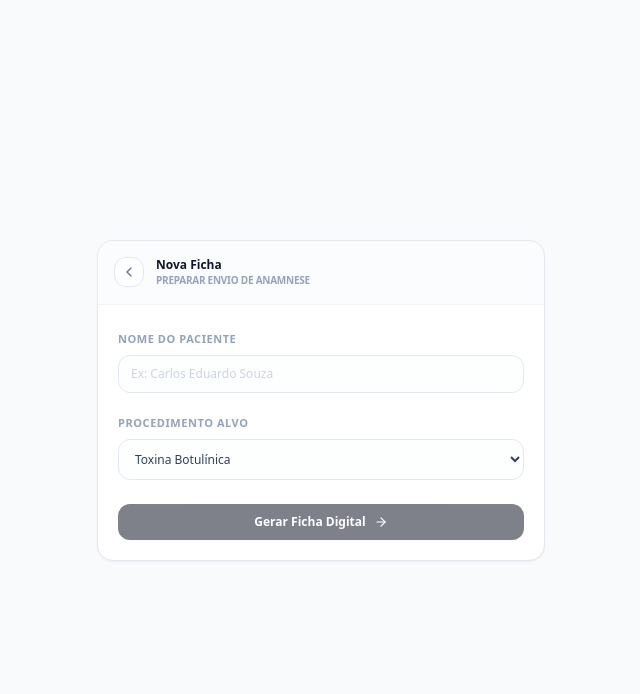
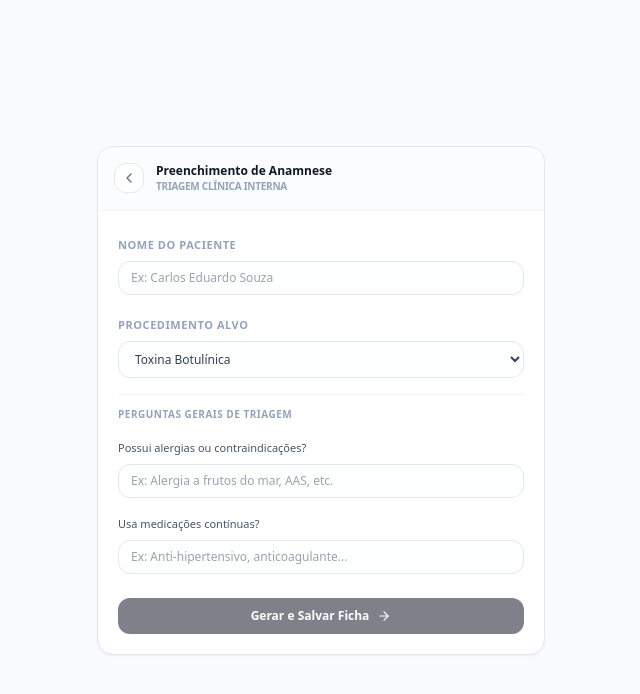
Before and after one commit to JuniorPiedade/anamnese-digitalapp, a Next.js app: page /dashboard/nova-ficha in a window 1280 px wide. Shown: the top 694 px of the page, without its empty margins (319-959 px from the left). Built offline with nearby package versions, Linux system fonts and the light colour scheme.

Commit message:
Update page.tsx

```diff
--- a/src/app/dashboard/nova-ficha/page.tsx
+++ b/src/app/dashboard/nova-ficha/page.tsx
@@ -2,12 +2,14 @@
 
 import React, { useState } from 'react';
 import { useRouter } from 'next/navigation';
-import { ChevronLeft, FileText, ArrowRight } from 'lucide-react';
+import { ChevronLeft, ArrowRight } from 'lucide-react';
 
 export default function NovaFichaPage() {
   const router = useRouter();
   const [paciente, setPaciente] = useState("");
   const [procedimento, setProcedimento] = useState("Toxina Botulínica");
+  const [alergias, setAlergias] = useState("");
+  const [medicacoes, setMedicacoes] = useState("");
   const [loading, setLoading] = useState(false);
 
   const handleSubmit = (e: React.FormEvent) => {
@@ -15,33 +17,34 @@ export default function NovaFichaPage() {
     if (!paciente.trim()) return;
 
     setLoading(true);
+    const dataFormatada = new Date().toLocaleDateString('pt-BR');
 
-    // Formata a data atual no padrão DD/MM/AAAA
-    const hoje = new Date();
-    const dataFormatada = hoje.toLocaleDateString('pt-BR');
-
-    // Estrutura o novo registro exatamente como o Dashboard espera
     const novaFicha = {
       id: String(Date.now()),
       paciente: paciente.trim(),
       procedimento: procedimento,
       data: dataFormatada,
-      status: "Pendente", // Começa como pendente para simular o cliente que ainda vai responder
+      status: "Pendente", // Começa como pendente aguardando validação do cliente via link
+      perguntasGerais: {
+        alergias: alergias.trim() || "Nenhuma relatada",
+        medicacoes: medicacoes.trim() || "Nenhuma relatada",
+      },
       historico: [
         {
           data: dataFormatada,
-          evento: `Link de Anamnese gerado para o procedimento de ${procedimento} e enviado ao paciente.`
+          evento: `Ficha de Anamnese criada com status PENDENTE. Aguardando validação do cliente pelo link.`
+        },
+        {
+          data: dataFormatada,
+          evento: `Triagem geral preenchida pelo profissional na clínica.`
         }
       ]
     };
 
-    // Lê os dados existentes, injeta a nova ficha no início da fila e salva de volta
     const existentes = localStorage.getItem('anamnese_fichas');
     const fichasAtuais = existentes ? JSON.parse(existentes) : [];
-
     localStorage.setItem('anamnese_fichas', JSON.stringify([novaFicha, ...fichasAtuais]));
 
-    // Simula um pequeno delay para suavidade visual antes de voltar ao dashboard
     setTimeout(() => {
       router.push('/dashboard');
     }, 800);
@@ -51,60 +54,52 @@ export default function NovaFichaPage() {
     <div className="min-h-screen bg-slate-50 text-slate-800 antialiased font-sans flex flex-col items-center justify-center p-4">
       <div className="w-full max-w-md bg-white rounded-2xl border border-slate-200 shadow-sm overflow-hidden">
 
-        {/* Cabeçalho do formulário */}
         <div className="p-4 border-b border-slate-100 flex items-center gap-3 bg-slate-50/50">
-          <button
-            onClick={() => router.push('/dashboard')}
-            className="p-1.5 rounded-xl border border-slate-200 bg-white text-slate-500 hover:text-slate-800 active:scale-95 transition-all"
-          >
+          <button type="button" onClick={() => router.push('/dashboard')} className="p-1.5 rounded-xl border border-slate-200 bg-white text-slate-500 active:scale-95 transition-all">
             <ChevronLeft className="h-4 w-4" />
           </button>
           <div>
-            <h2 className="text-xs font-bold text-slate-900">Nova Ficha</h2>
-            <p className="text-[10px] text-slate-400 uppercase font-semibold tracking-tight">Preparar envio de anamnese</p>
+            <h2 className="text-xs font-bold text-slate-900">Preenchimento de Anamnese</h2>
+            <p className="text-[10px] text-slate-400 uppercase font-semibold tracking-tight">Triagem Clínica Interna</p>
           </div>
         </div>
 
-        {/* Formulário */}
         <form onSubmit={handleSubmit} className="p-5 space-y-4">
           <div className="space-y-1.5">
             <label className="text-[11px] font-bold text-slate-400 uppercase tracking-wider">Nome do Paciente</label>
-            <input
-              type="text"
-              required
-              placeholder="Ex: Carlos Eduardo Souza"
-              value={paciente}
-              onChange={(e) => setPaciente(e.target.value)}
-              className="w-full rounded-xl border border-slate-200 bg-slate-50/30 px-3 py-2.5 text-xs outline-none focus:border-blue-500 focus:bg-white transition-all placeholder:text-slate-300 font-medium"
-            />
+            <input type="text" required placeholder="Ex: Carlos Eduardo Souza" value={paciente} onChange={(e) => setPaciente(e.target.value)} className="w-full rounded-xl border border-slate-200 bg-slate-50/30 px-3 py-2 text-xs outline-none focus:border-blue-500 focus:bg-white transition-all font-medium"/>
           </div>
 
           <div className="space-y-1.5">
             <label className="text-[11px] font-bold text-slate-400 uppercase tracking-wider">Procedimento Alvo</label>
-            <select
-              value={procedimento}
-              onChange={(e) => setProcedimento(e.target.value)}
-              className="w-full rounded-xl border border-slate-200 bg-slate-50/30 px-3 py-2.5 text-xs outline-none focus:border-blue-500 focus:bg-white transition-all font-medium text-slate-700"
-            >
+            <select value={procedimento} onChange={(e) => setProcedimento(e.target.value)} className="w-full rounded-xl border border-slate-200 bg-slate-50/30 px-3 py-2 text-xs outline-none focus:border-blue-500 focus:bg-white transition-all font-medium text-slate-700">
               <option value="Toxina Botulínica">Toxina Botulínica</option>
               <option value="Preenchimento Labial">Preenchimento Labial</option>
               <option value="Bioestimulador de Colágeno">Bioestimulador de Colágeno</option>
-              <option value="Peeling Químico">Peeling Químico</option>
               <option value="Lash Design">Lash Design / Extensão</option>
-              <option value="Harmonização Facial">Harmonização Facial</option>
             </select>
           </div>
 
+          <div className="border-t border-slate-100 pt-3 space-y-3">
+            <span className="text-[10px] font-bold text-slate-400 uppercase tracking-wider block">Perguntas Gerais de Triagem</span>
+
+            <div className="space-y-1.5">
+              <label className="text-[11px] font-medium text-slate-600">Possui alergias ou contraindicações?</label>
+              <input type="text" placeholder="Ex: Alergia a frutos do mar, AAS, etc." value={alergias} onChange={(e) => setAlergias(e.target.value)} className="w-full rounded-xl border border-slate-200 bg-slate-50/30 px-3 py-2 text-xs outline-none focus:border-blue-500 focus:bg-white transition-all"/>
+            </div>
+
+            <div className="space-y-1.5">
+              <label className="text-[11px] font-medium text-slate-600">Usa medicações contínuas?</label>
+              <input type="text" placeholder="Ex: Anti-hipertensivo, anticoagulante..." value={medicacoes} onChange={(e) => setMedicacoes(e.target.value)} className="w-full rounded-xl border border-slate-200 bg-slate-50/30 px-3 py-2 text-xs outline-none focus:border-blue-500 focus:bg-white transition-all"/>
+            </div>
+          </div>
+
           <div className="pt-2">
-            <button
-              type="submit"
-              disabled={loading || !paciente.trim()}
-              className="w-full flex items-center justify-center gap-2 rounded-xl bg-slate-950 py-2.5 text-xs font-bold text-white shadow-sm hover:bg-slate-900 active:scale-[0.98] transition-all disabled:opacity-50 disabled:scale-100"
-            >
+            <button type="submit" disabled={loading || !paciente.trim()} className="w-full flex items-center justify-center gap-2 rounded-xl bg-slate-950 py-2.5 text-xs font-bold text-white shadow-sm hover:bg-slate-900 active:scale-[0.98] transition-all disabled:opacity-50">
               {loading ? (
                 <span className="inline-block h-3.5 w-3.5 animate-spin rounded-full border-2 border-white border-t-transparent" />
               ) : (
-                <>Gerar Ficha Digital <ArrowRight className="h-3.5 w-3.5" /></>
+                <>Gerar e Salvar Ficha <ArrowRight className="h-3.5 w-3.5" /></>
               )}
             </button>
           </div>
```
